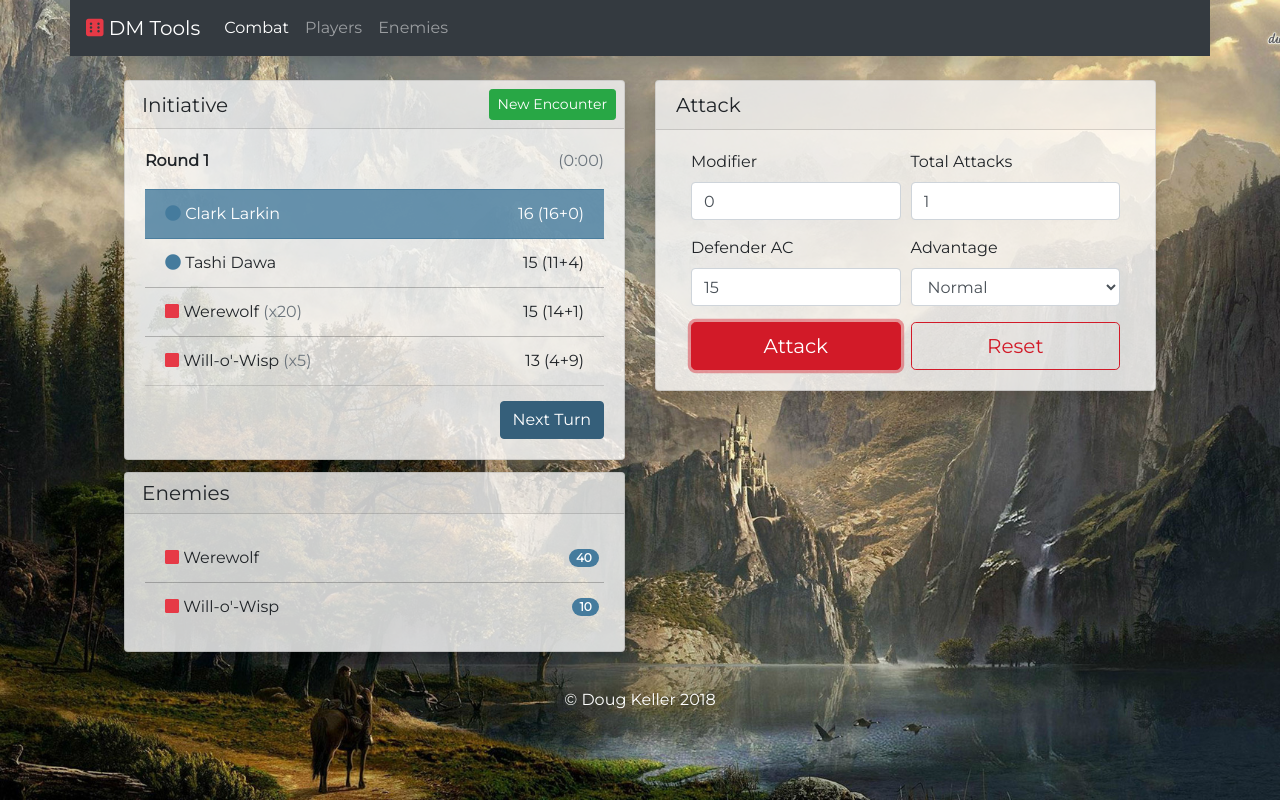
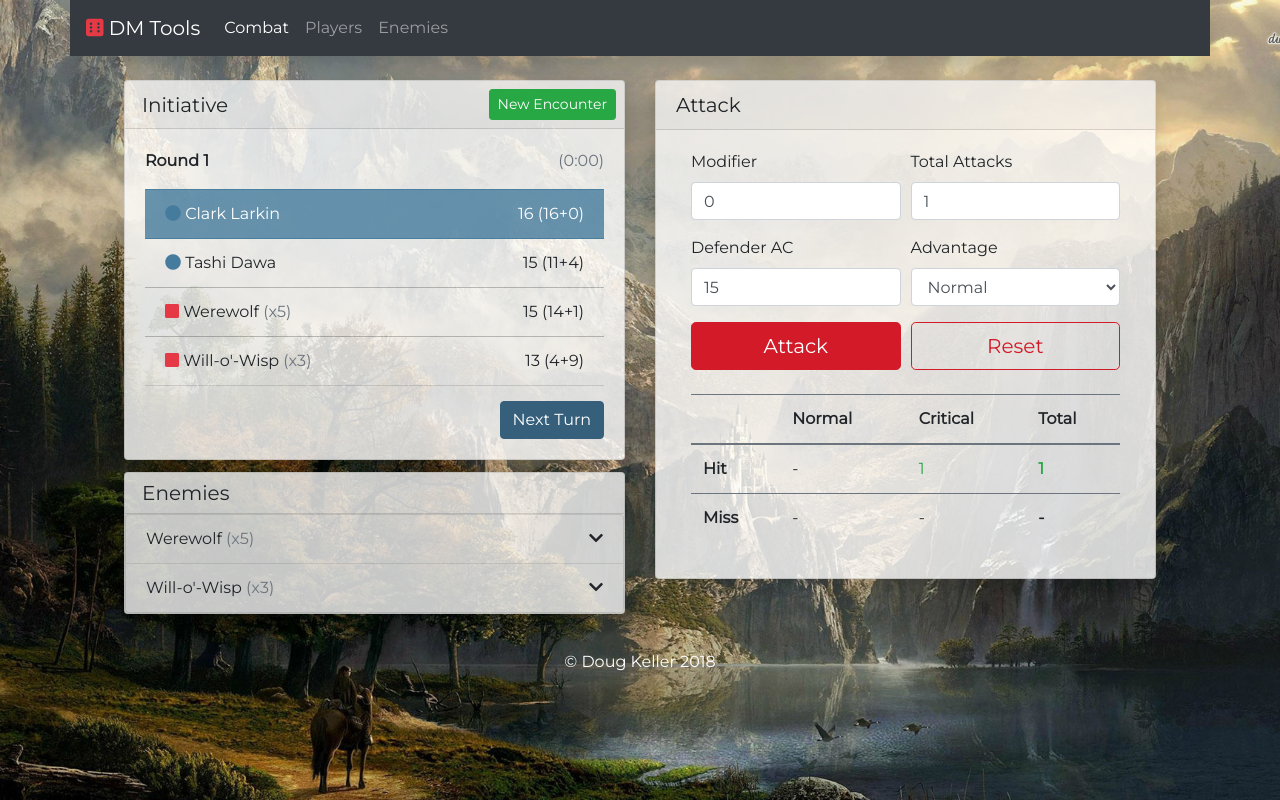
Before and after one commit to DougKeller/DMTools, an Angular app in the folder webclient/: page /combat in a window 1280 px wide. Both pictures are taken after a click on the button "Attack". Built offline with nearby package versions, Linux system fonts and the light colour scheme.

Commit message:
Random improvements

```diff
--- a/webclient/src/app/modules/combat/attack/attack.component.html
+++ b/webclient/src/app/modules/combat/attack/attack.component.html
@@ -8,24 +8,24 @@
           <div class="form-row mb-3">
             <div class="col">
               <label>Modifier</label>
-              <input [ngModelOptions]="{ standalone: true }"  type="number" class="form-control" [(ngModel)]="modifier" (focus)="$event.target.select()" />
+              <input [disabled]="rolling" [class.disabled]="rolling" [ngModelOptions]="{ standalone: true }"  type="number" class="form-control" [(ngModel)]="modifier" (focus)="$event.target.select()" />
             </div>
 
             <div class="col">
               <label>Total Attacks</label>
-              <input [ngModelOptions]="{ standalone: true }"  type="number" class="form-control" [(ngModel)]="quantity" (focus)="$event.target.select()" />
+              <input [disabled]="rolling" [class.disabled]="rolling" [ngModelOptions]="{ standalone: true }"  type="number" class="form-control" [(ngModel)]="quantity" (focus)="$event.target.select()" />
             </div>
           </div>
 
           <div class="form-row mb-3">
             <div class="col">
               <label>Defender AC</label>
-              <input [ngModelOptions]="{ standalone: true }" class="form-control" type="number" [(ngModel)]="armorClass" (focus)="$event.target.select()" />
+              <input [disabled]="rolling" [class.disabled]="rolling" [ngModelOptions]="{ standalone: true }" class="form-control" type="number" [(ngModel)]="armorClass" (focus)="$event.target.select()" />
             </div>
 
             <div class="col">
               <label>Advantage</label>
-              <select [ngModelOptions]="{ standalone: true }" class="form-control" [(ngModel)]="rollType">
+              <select [disabled]="rolling" [class.disabled]="rolling" [ngModelOptions]="{ standalone: true }" class="form-control" [(ngModel)]="rollType">
                 <option [ngValue]="rollTypeEnum.Normal">Normal</option>
                 <option [ngValue]="rollTypeEnum.Advantage">Advantage</option>
                 <option [ngValue]="rollTypeEnum.Disadvantage">Disadvantage</option>
@@ -35,28 +35,17 @@
 
           <div class="form-row">
             <div class="col">
-              <button type="submit" class="btn btn-red-dark btn-block btn-lg">Attack</button>
+              <button [disabled]="rolling" type="submit" class="btn btn-red-dark btn-block btn-lg" [class.disabled]="rolling">Attack</button>
             </div>
             <div class="col">
-              <button type="button" class="btn btn-outline-red-dark btn-lg btn-block" (click)="reset()">Reset</button>
+              <button [disabled]="rolling" type="button" class="btn btn-outline-red-dark btn-lg btn-block" [class.disabled]="rolling" (click)="reset()">Reset</button>
             </div>
           </div>
         </form>
       </div>
     </div>
-  </div>
-</div>
-
-<div class="modal-backdop" *ngIf="results">
-  <div class="modal modal-centered fade show">
-    <div class="modal-dialog">
-      <div class="modal-content">
-        <div class="modal-header">
-          <h5 class="modal-title">Attack Results</h5>
-          <button type="button" class="close" (click)="results = null">&times;</button>
-        </div>
-
-        <div class="modal-body">
+    <div class="row pt-4" *ngIf="results">
+      <div class="col">
         <div class="container-fluid">
           <div class="row">
             <div class="col">
@@ -73,16 +62,28 @@
                 <tbody>
                   <tr>
                     <th scope="row">Hit</th>
-                      <td scope="row" [class.text-success]="results.hit.normal > 0">{{ results.hit.normal }}</td>
-                      <td scope="row" [class.text-success]="results.hit.critical > 0">{{ results.hit.critical }}</td>
-                      <td scope="row" class="font-weight-bold" [class.text-success]="results.hit.total > 0">{{ results.hit.total }}</td>
+                    <td scope="row" [class.text-success]="results.hit.normal > 0">
+                      {{ results.hit.normal > 0 ? results.hit.normal : '-' }}
+                    </td>
+                    <td scope="row" [class.text-success]="results.hit.critical > 0">
+                      {{ results.hit.critical > 0 ? results.hit.critical : '-' }}
+                    </td>
+                    <td scope="row" class="font-weight-bold" [class.text-success]="results.hit.total > 0">
+                      {{ results.hit.total > 0 ? results.hit.total : '-' }}
+                    </td>
                   </tr>
 
                   <tr>
                     <th scope="row">Miss</th>
-                      <td scope="row" [class.text-danger]="results.miss.normal > 0">{{ results.miss.normal }}</td>
-                      <td scope="row" [class.text-danger]="results.miss.critical > 0">{{ results.miss.critical }}</td>
-                      <td scope="row" class="font-weight-bold" [class.text-danger]="results.miss.total > 0">{{ results.miss.total }}</td>
+                    <td scope="row" [class.text-danger]="results.miss.normal > 0">
+                      {{ results.miss.normal > 0 ? results.miss.normal : '-' }}
+                    </td>
+                    <td scope="row" [class.text-danger]="results.miss.critical > 0">
+                      {{ results.miss.critical > 0 ? results.miss.critical : '-' }}
+                    </td>
+                    <td scope="row" class="font-weight-bold" [class.text-danger]="results.miss.total > 0">
+                      {{ results.miss.total > 0 ? results.miss.total : '-' }}
+                    </td>
                   </tr>
                 </tbody>
               </table>
@@ -91,11 +92,5 @@
         </div>
       </div>
     </div>
-      <!--
-      <div class="modal-footer">
-        <button type="button" class="btn btn-primary">Save changes</button>
-      </div>
-      -->
   </div>
 </div>
-</div>
--- a/webclient/src/app/modules/combat/attack/attack.component.ts
+++ b/webclient/src/app/modules/combat/attack/attack.component.ts
@@ -27,6 +27,7 @@ export class AttackComponent {
   armorClass!: number;
   rollType!: RollType;
 
+  rolling: boolean = false;
   results?: Results;
 
   reset(): void {
@@ -53,21 +54,12 @@ export class AttackComponent {
     }
   }
 
-  roll(): void {
-    this.results = {
-      hit: {
-        normal: 0,
-        critical: 0,
-        total: 0
-      },
-      miss: {
-        normal: 0,
-        critical: 0,
-        total: 0
+  rollNext(remaining: number): void {
+    if (remaining <= 0) {
+      this.rolling = false;
+      return;
     }
-    };
 
-    for (let i = 0; i < this.quantity; i += 1) {
     const roll = this.rollWithType(this.rollType);
     const criticallyHit = roll === 20;
     const criticallyMiss = roll === 1;
@@ -88,6 +80,30 @@ export class AttackComponent {
         this.results.miss.normal += 1;
       }
     }
+
+    setTimeout(() => this.rollNext(remaining - 1));
+  }
+
+  roll(): void {
+    if (this.rolling) {
+      return;
+    }
+
+    this.rolling = true;
+
+    this.results = {
+      hit: {
+        normal: 0,
+        critical: 0,
+        total: 0
+      },
+      miss: {
+        normal: 0,
+        critical: 0,
+        total: 0
+      }
+    };
+
+    setTimeout(() => this.rollNext(this.quantity), 250);
   }
 }
-}
--- a/webclient/src/app/modules/combat/combat.component.ts
+++ b/webclient/src/app/modules/combat/combat.component.ts
@@ -26,8 +26,8 @@ export class CombatComponent {
 
   buildEncounter(): void {
     this.encounter = new Encounter();
-    this.encounter.addGroup(this.enemyTypes[304], 20);
-    this.encounter.addGroup(this.enemyTypes[307], 5);
+    this.encounter.addGroup(this.enemyTypes[304], 5);
+    this.encounter.addGroup(this.enemyTypes[307], 3);
     this.encounter.addGroup(this.playerTypes[0], 1);
     this.encounter.addGroup(this.playerTypes[1], 1);
     this.encounter.reset();
--- a/webclient/src/app/modules/combat/enemies/enemies.component.html
+++ b/webclient/src/app/modules/combat/enemies/enemies.component.html
@@ -7,41 +7,41 @@
     </div>
   </div>
 
-  <div class="card-body">
-    <ul class="list-group list-group-flush">
-      <li class="list-group-item" *ngFor="let cell of typesOfEnemies()">
-        <div class="container-flush list-header" (click)="toggleShow(cell.creatureType)">
-          <div class="row d-flex align-items-center justify-content-between">
-            <div class="col">
-              <i class="fas fa-square text-red"></i>
-              {{ cell.creatureType.name }}
-            </div>
+  <div class="accordion">
+    <div class="card mb-0" *ngFor="let group of enemyGroups()">
+      <div class="card-header" (click)="toggleShow(group.creatureType)">
+        {{ group.creatureType.name }}
+        <span class="text-muted" *ngIf="group.livingCreatures().length > 1">(x{{ group.livingCreatures().length }})</span>
+        <span class="float-right">
+          <i class="fas" [ngClass]="{ 'fa-chevron-down': !show(group.creatureType), 'fa-chevron-up': show(group.creatureType) }"></i>
+        </span>
+      </div>
 
-            <span class="badge badge-primary badge-pill">{{ cell.quantity }}</span>
-          </div>
-        </div>
-        <div class="pt-3" *ngIf="show(cell.creatureType)">
+      <div class="collapse" [class.show]="show(group.creatureType)">
+        <div class="card-body">
           <ul class="list-group list-group-flush">
-            <li class="list-group-item p-1" *ngFor="let status of enemies(cell.creatureType)">
+            <li class="list-group-item p-1" *ngFor="let enemy of group.livingCreatures()">
               <div class="container-flush">
                 <div class="row">
                   <div class="col-2">
-                    <!-- <i class="fas fa-square text-red"></i> -->
-                    <span>#{{ status.id }}</span>
+                    <span>#{{ enemy.id }}</span>
                   </div>
                   <div class="col">
                     <div class="progress">
-                      <div class="progress-bar bg-success" [ngStyle]="{ width: percentHealth(status) }">
-                        {{ status.hitpoints }}/{{ status.creatureType.hitpoints }}
+                      <div class="progress-bar bg-success" [ngStyle]="{ width: percentHealth(enemy) }">
+                        {{ enemy.hitpoints }}/{{ enemy.creatureType.hitpoints }}
                       </div>
                     </div>
+                  </div>
+                  <div class="col-2">
+                    <input class="form-control">
                   </div>
                 </div>
               </div>
             </li>
           </ul>
         </div>
-      </li>
-    </ul>
+      </div>
+    </div>
   </div>
 </div>
--- a/webclient/src/app/modules/combat/enemies/enemies.component.scss
+++ b/webclient/src/app/modules/combat/enemies/enemies.component.scss
@@ -1,3 +1,21 @@
-.list-header {
-  cursor: pointer;
+.accordion {
+  .card-header {
+    cursor: pointer;
+  }
+
+  .card {
+    background-color: transparent;
+  }
+
+  .collapse {
+    transition: height 0.2s;
+  }
+
+  .collapse:not(.show) {
+    max-height: 0px;
+  }
+
+  .collapse.show {
+    max-height: 5000px;
+  }
 }
--- a/webclient/src/app/modules/combat/enemies/enemies.component.ts
+++ b/webclient/src/app/modules/combat/enemies/enemies.component.ts
@@ -3,6 +3,7 @@ import { Encounter } from '@dm/common/models/encounter';
 import { CreatureType } from '@dm/common/models/creature_type';
 import { EnemyType } from '@dm/common/models/enemy_type';
 import { Creature } from '@dm/common/interfaces/creature';
+import { Group } from '@dm/common/models/group';
 
 interface Cell {
   creatureType: CreatureType,
@@ -22,42 +23,30 @@ export class EnemiesComponent {
   enemies(targetCreatureType: CreatureType): Creature[] {
     let creatures: Creature[] = [];
 
-    this.encounter.creatures.forEach((status) => {
-      if (status.creatureType.name === targetCreatureType.name && status.hitpoints > 0) {
-        creatures.push(status);
+    this.encounter.creatures.forEach((creature) => {
+      if (creature.creatureType.name === targetCreatureType.name && creature.hitpoints > 0) {
+        creatures.push(creature);
       }
     });
 
     return creatures;
   }
 
-  typesOfEnemies(): Cell[] {
-    let cells: Cell[] = [];
+  enemyGroups(): Group[] {
+    let groups: Group[] = [];
 
-    this.encounter.creatures.forEach((status) => {
-      let creatureIsEnemyType = status.creatureType instanceof EnemyType;
-      if (status.hitpoints === 0 || !creatureIsEnemyType) {
-        return;
-      }
-
-      let done = false;
-      cells.forEach((cell) => {
-        if (cell.creatureType === status.creatureType) {
-          done = true;
-          cell.quantity += 1;
-        }
-      });
-      if (!done) {
-        cells.push({ creatureType: status.creatureType, quantity: 1 });
+    this.encounter.groups.forEach((group) => {
+      if (group.creatureType instanceof EnemyType) {
+        groups.push(group);
       }
     });
 
-    return cells;
+    return groups;
   }
 
-  percentHealth(status: Creature): string {
-    let current = status.hitpoints;
-    let total = status.creatureType.hitpoints;
+  percentHealth(creature: Creature): string {
+    let current = creature.hitpoints;
+    let total = creature.creatureType.hitpoints;
     return `${Math.floor(current * 100.0 / total)}%`;
   }
 
--- a/webclient/src/app/modules/common/models/group.ts
+++ b/webclient/src/app/modules/common/models/group.ts
@@ -15,6 +15,7 @@ export class Group {
   }
 
   reset(): void {
+    this.creatures = [];
     for (var i = 0; i < this.quantity; i += 1) {
       let id = i + 1;
       this.creatures.push({
@@ -24,4 +25,14 @@ export class Group {
       });
     }
   }
+
+  livingCreatures(): Creature[] {
+    let creatures: Creature[] = [];
+    this.creatures.forEach((creature) => {
+      if (creature.hitpoints > 0) {
+        creatures.push(creature);
+      }
+    });
+    return creatures;
+  }
 }
```
Also changed, not shown: webclient/src/app/modules/combat/initiative/initiative.component.ts (+4 -20 lines), 1 other file (tests, documents, lock files or other folders). Lines whose indentation alone changed are shown as unchanged.
